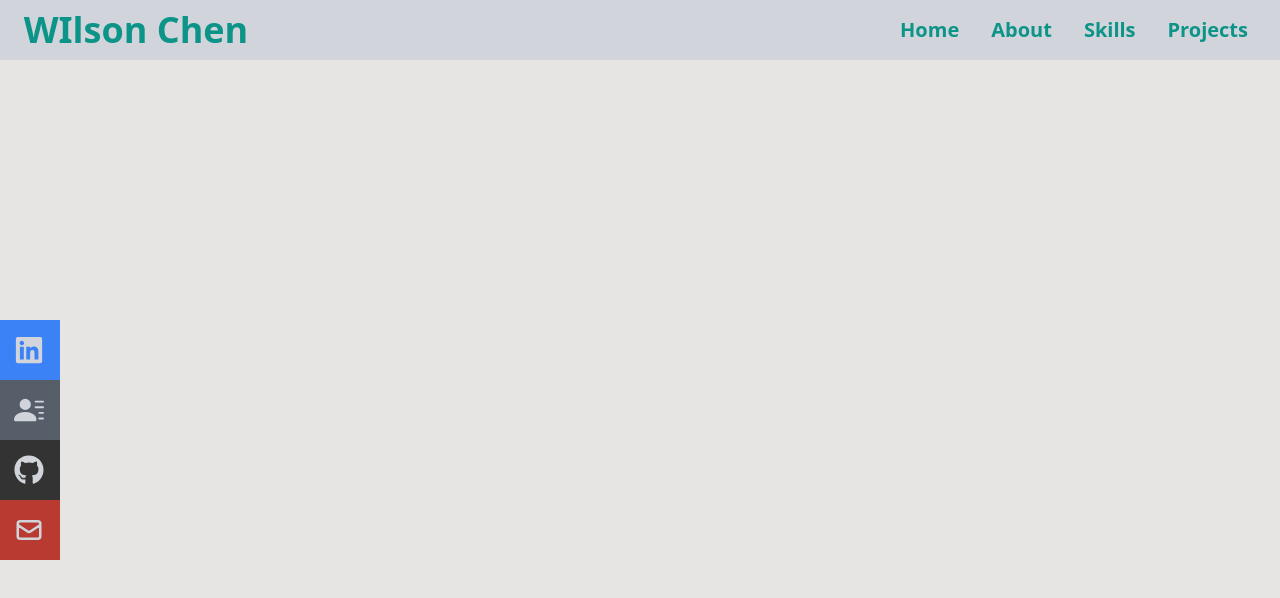
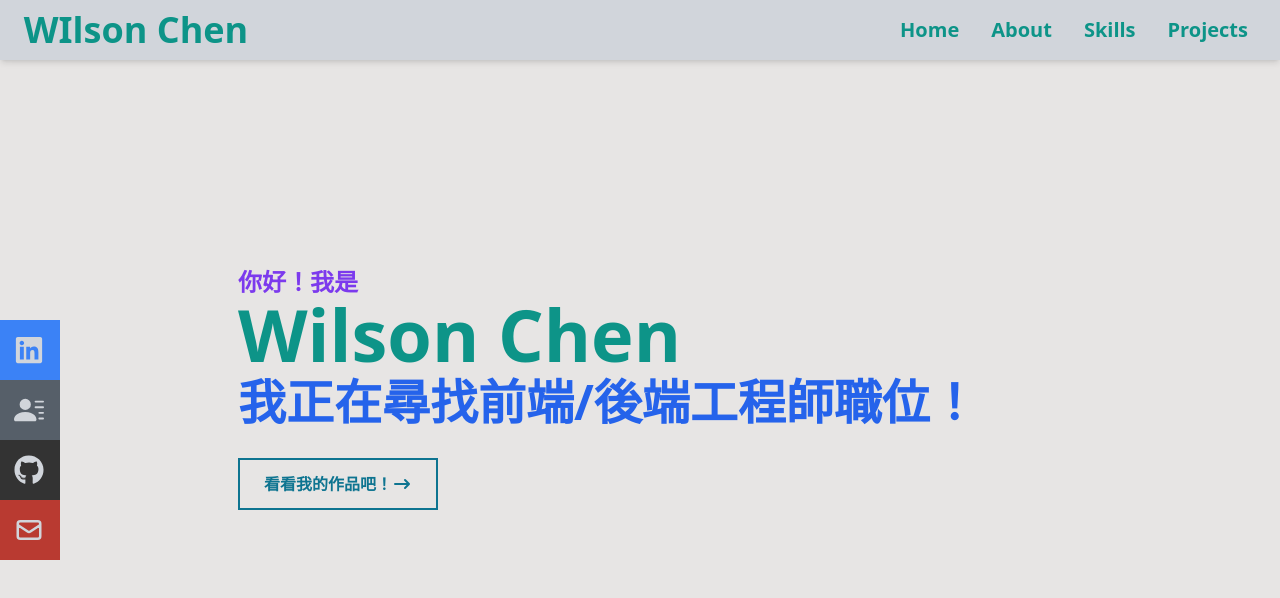
Before and after one commit to eaz73727/portfile, a React (Vite) app: page /home in a window 1280 px wide. Shown: the top 598 px of the page. Built offline with nearby package versions, Linux system fonts and the light colour scheme.

Commit message:
feat: add home component

```diff
--- a/package.json
+++ b/package.json
@@ -12,12 +12,14 @@
     "react": "^18.2.0",
     "react-dom": "^18.2.0",
     "react-icons": "^4.6.0",
-    "react-router-dom": "^6.4.3"
+    "react-router-dom": "^6.4.3",
+    "react-scroll": "^1.8.8"
   },
   "devDependencies": {
     "@types/node": "^18.11.9",
     "@types/react": "^18.0.24",
     "@types/react-dom": "^18.0.8",
+    "@types/react-scroll": "^1.8.5",
     "@vitejs/plugin-react": "^2.2.0",
     "autoprefixer": "^10.4.13",
     "postcss": "^8.4.19",
--- a/src/App.tsx
+++ b/src/App.tsx
@@ -10,6 +10,7 @@ import NotFound from './pages/NotFound'
 
 function App() {
   return (
+    <div>
       <Router>
         <Navbar />
         <Routes>
@@ -18,6 +19,7 @@ function App() {
           <Route path="*" element={<NotFound />} />
         </Routes>
       </Router>
+    </div>
   )
 }
 
--- a/src/components/Navbar.tsx
+++ b/src/components/Navbar.tsx
@@ -23,7 +23,7 @@ const Navbar = () => {
   }
 
   return (
-    <nav className="fixed w-full h-[60px] bg-gray-300 flex justify-between items-center px-4 text-teal-600">
+    <nav className="fixed w-full h-[60px] bg-gray-300 flex justify-between items-center px-4 text-teal-600 shadow-md">
       <div className="w-[240px] flex items-center justify-center text-4xl font-bold">
         <Link to="home">WIlson Chen</Link>
       </div>
@@ -62,7 +62,7 @@ const Navbar = () => {
         className={
           !nav
             ? 'opacity-0 absolute'
-            : 'transition-all duration-300 absolute top-0 w-full h-screen bg-stone-200 flex flex-col justify-center items-center'
+            : 'transition-all duration-300 absolute left-0 top-0 w-full h-screen bg-stone-200 flex flex-col justify-center items-center'
         }
       >
         <li className="py-6 text-4xl hover:bg-slate-800 rounded-lg duration-150 hover:text-white">
--- a/src/pages/Home.tsx
+++ b/src/pages/Home.tsx
@@ -1,6 +1,30 @@
+import { HiArrowNarrowRight } from 'react-icons/hi'
+import { Link } from 'react-router-dom'
+
 const Home = () => {
   return (
-    <div></div>
+    <div className="w-full h-screen max-w-[1024px] mx-auto">
+      {/* container */}
+      <div className="max-w-[964px] px-20 mx-auto flex flex-col justify-center h-full">
+        <p className="text-violet-600 font-bold text-2xl">你好！我是</p>
+        <h1 className="text-teal-600 text-6xl sm:px-0 sm:text-7xl font-bold">
+          Wilson Chen
+        </h1>
+        <h2 className="text-3xl sm:text-5xl my-2 font-bold text-blue-600 ">
+          我正在尋找前端/後端工程師職位！
+        </h2>
+        <div>
+          <button className="text-cyan-700 border-cyan-700 my-6 border-2 py-3 px-6 hover:bg-cyan-700 hover:text-gray-300 font-bold duration-300">
+            <Link className="flex items-center" to="/project">
+              看看我的作品吧！
+              <span>
+                <HiArrowNarrowRight size={20} />
+              </span>
+            </Link>
+          </button>
+        </div>
+      </div>
+    </div>
   )
 }
 
```
Also changed, not shown: 1 other file (tests, documents, lock files or other folders). Lines whose indentation alone changed are shown as unchanged.
